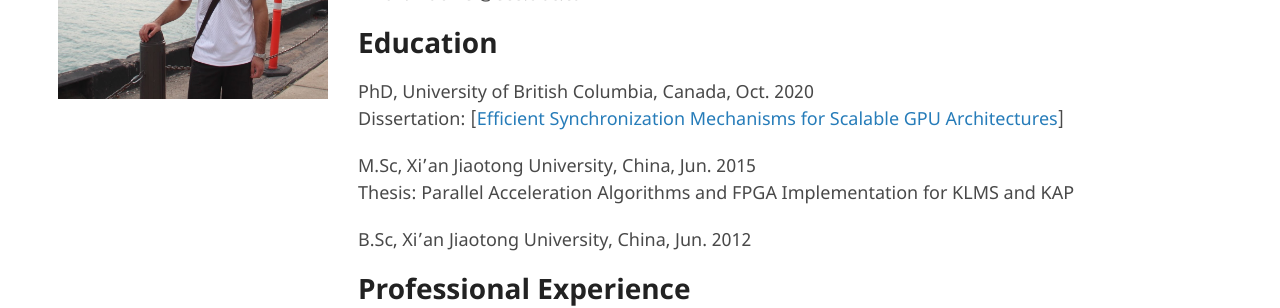
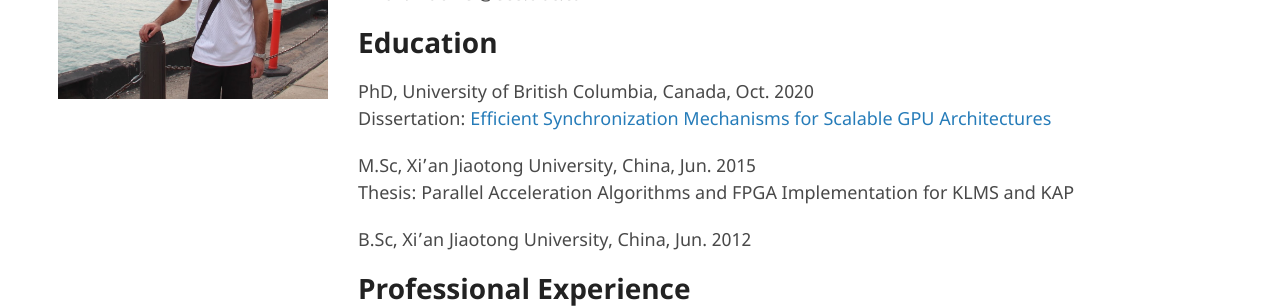
Before and after one commit to ericrxw/xiaoweiren, a Jekyll site: the page built from index.md, in a window 1280 px wide and 900 px high. Shown: the part 280-588 px from the top of the window. Built offline with Jekyll 4.4.1, drawn with Linux system fonts in a browser that asks for light colours; our own code applies the rules of GitHub Pages for plain Markdown files; the repository's description, which GitHub fills in, is left out.

Commit message:
minor change

```diff
--- a/index.md
+++ b/index.md
@@ -7,7 +7,7 @@ Email: xiaowei@ece.ubc.ca
 # Education
 
 PhD, University of British Columbia, Canada, Oct. 2020 \\
-Dissertation: [[Efficient Synchronization Mechanisms for Scalable GPU Architectures](./docs/Xiaowei_Ren_PhD_Dissertation.pdf)]
+Dissertation: [Efficient Synchronization Mechanisms for Scalable GPU Architectures](./docs/Xiaowei_Ren_PhD_Dissertation.pdf)
 
 M.Sc, Xi'an Jiaotong University, China, Jun. 2015\\
 Thesis: Parallel Acceleration Algorithms and FPGA Implementation for KLMS and KAP
```
